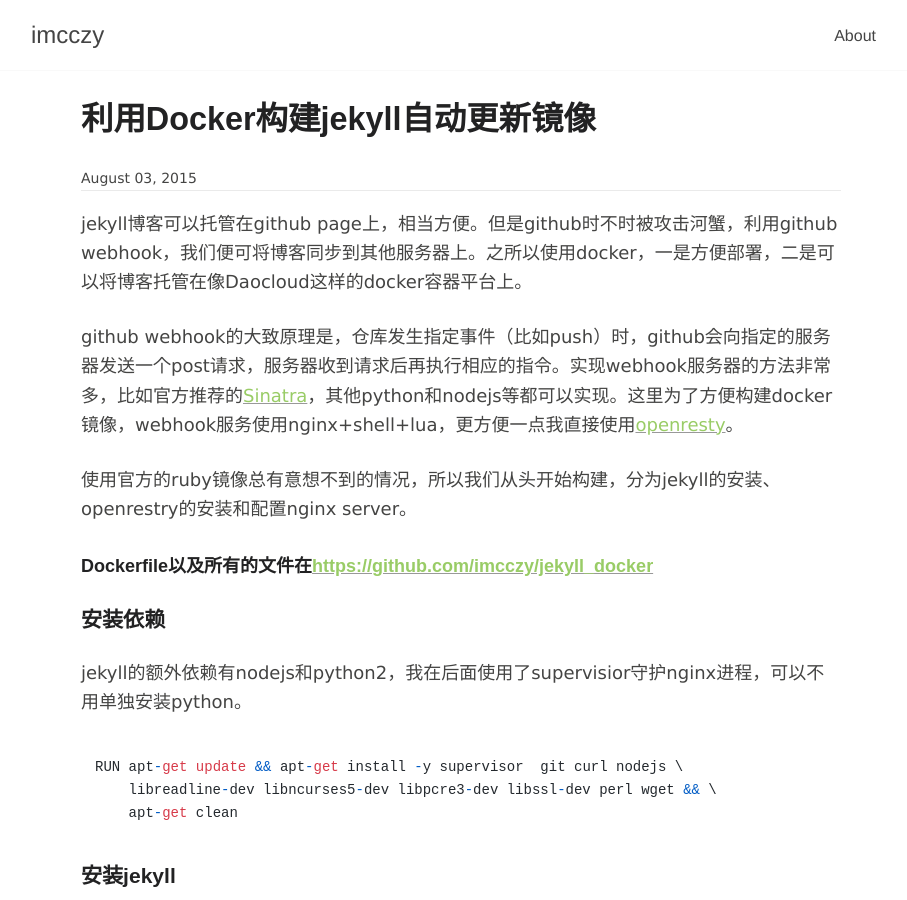
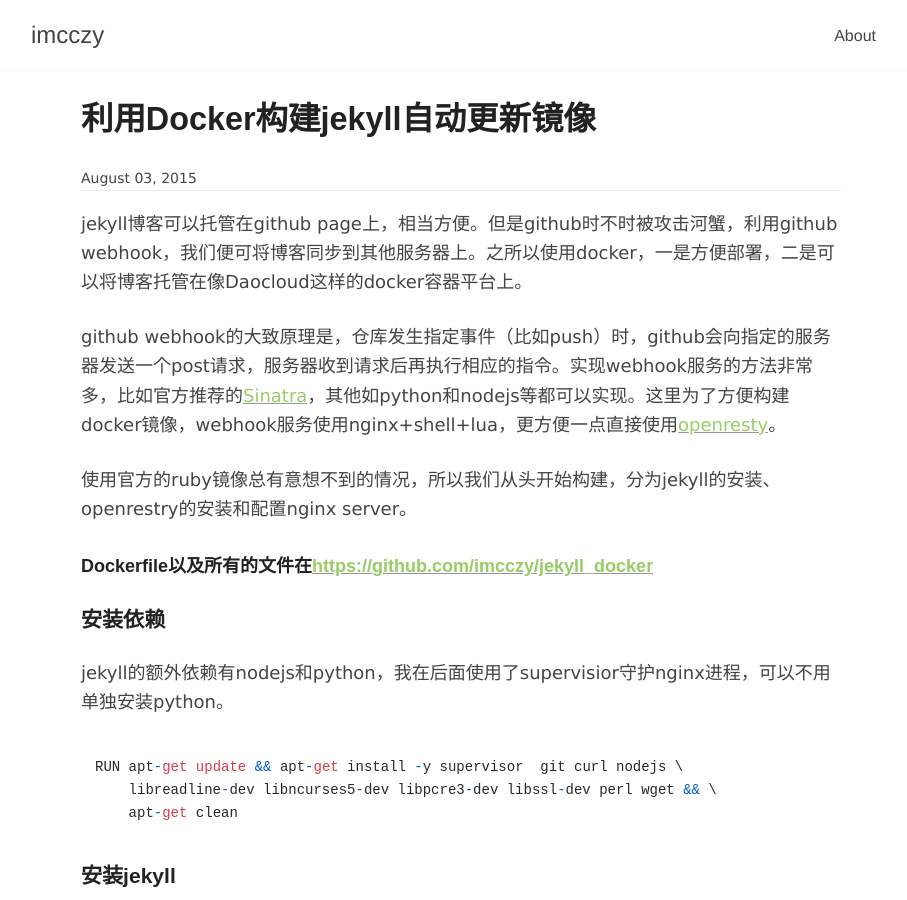
Before and after one commit to imcczy/imcczy.github.io, a Jekyll site: the page built from _posts/2015-08-03-jekyll-docker.md, in a window 1280 px wide and 900 px high. Shown: the whole window, without its empty margins (179-1086 px from the left). Built offline with Jekyll 4.4.1, drawn with Linux system fonts in a browser that asks for light colours; nearby versions of some CDN libraries; Markdown is read by kramdown in place of the engine named in the settings; comment, search, counter and statistics services are not loaded; some of the changed text lies outside the part shown.

Commit message:
2015-8-4

````diff
--- a/_posts/2015-08-03-jekyll-docker.md
+++ b/_posts/2015-08-03-jekyll-docker.md
@@ -6,7 +6,7 @@ categories: Linux
 ---
 jekyll博客可以托管在github page上，相当方便。但是github时不时被攻击河蟹，利用github webhook，我们便可将博客同步到其他服务器上。之所以使用docker，一是方便部署，二是可以将博客托管在像Daocloud这样的docker容器平台上。
 
-github webhook的大致原理是，仓库发生指定事件（比如push）时，github会向指定的服务器发送一个post请求，服务器收到请求后再执行相应的指令。实现webhook服务器的方法非常多，比如官方推荐的[Sinatra](http://www.sinatrarb.com/)，其他python和nodejs等都可以实现。这里为了方便构建docker镜像，webhook服务使用nginx+shell+lua，更方便一点我直接使用[openresty](https://openresty.org/)。
+github webhook的大致原理是，仓库发生指定事件（比如push）时，github会向指定的服务器发送一个post请求，服务器收到请求后再执行相应的指令。实现webhook服务的方法非常多，比如官方推荐的[Sinatra](http://www.sinatrarb.com/)，其他如python和nodejs等都可以实现。这里为了方便构建docker镜像，webhook服务使用nginx+shell+lua，更方便一点直接使用[openresty](https://openresty.org/)。
 
 使用官方的ruby镜像总有意想不到的情况，所以我们从头开始构建，分为jekyll的安装、openrestry的安装和配置nginx server。
 
@@ -15,7 +15,7 @@ github webhook的大致原理是，仓库发生指定事件（比如push）时
 
 ###安装依赖
 
-jekyll的额外依赖有nodejs和python2，我在后面使用了supervisior守护nginx进程，可以不用单独安装python。
+jekyll的额外依赖有nodejs和python，我在后面使用了supervisior守护nginx进程，可以不用单独安装python。
 
 ```bash
 RUN apt-get update && apt-get install -y supervisor  git curl nodejs \
@@ -25,7 +25,7 @@ RUN apt-get update && apt-get install -y supervisor  git curl nodejs \
 
 ###安装jekyll
 
-jekyll依赖于ruby，ruby的安装参考Ruby China社区的[ wiki](https://ruby-china.org/wiki/install_ruby_guide)，需要注意的几点：
+jekyll依赖于ruby，ruby的安装参考Ruby China社区的[wiki](https://ruby-china.org/wiki/install_ruby_guide)，需要注意的几点：
 
 1 安装前需要导入ruby的公钥
 
````
Also changed, not shown: other parts of _posts/2015-08-03-jekyll-docker.md (+6 -4 lines).
